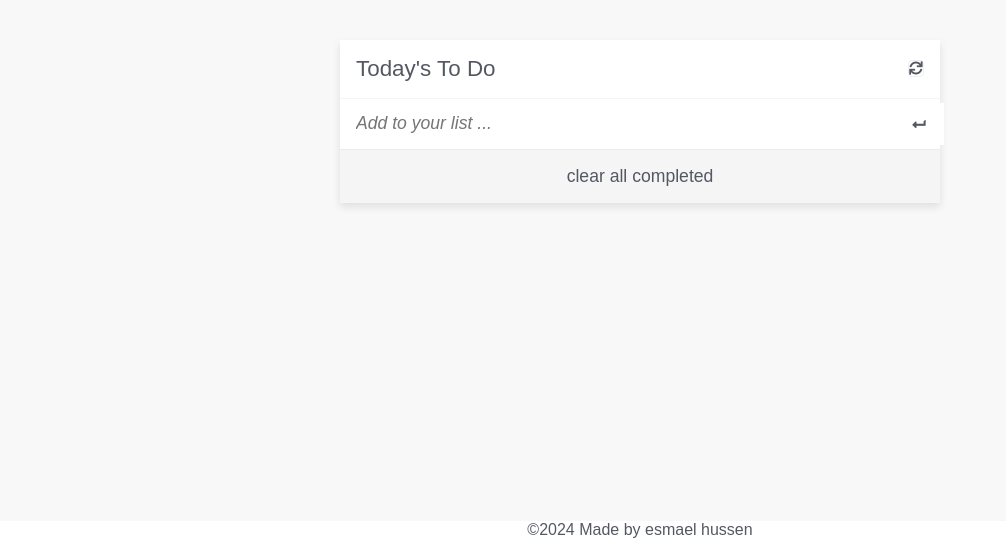
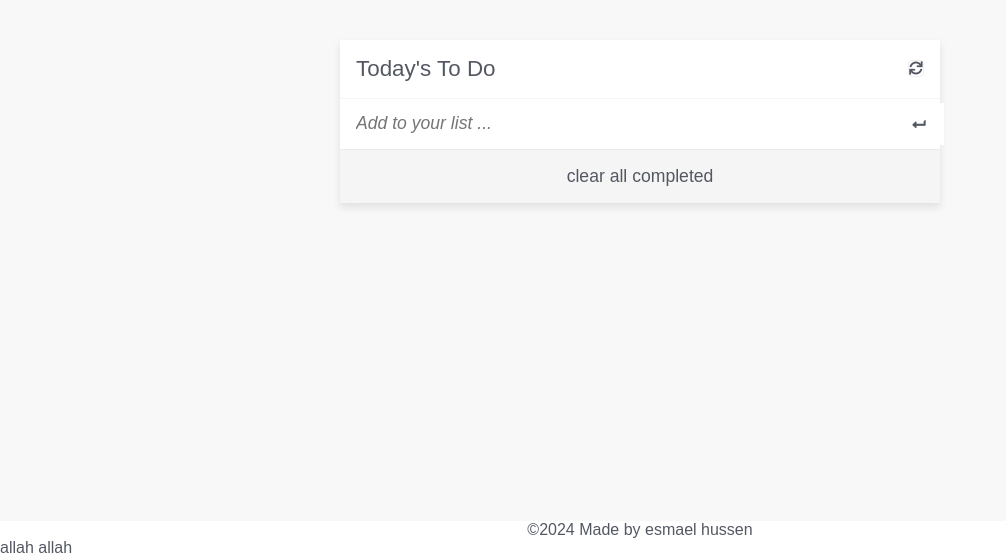
Before and after one commit to esmaelhussen/To-do-list, a website built with webpack: page src/index.html in a window 1280 px wide. Shown: the part 279-836 px from the top of the page, without its empty margins (0-1006 px from the left). Built offline with nearby package versions, Linux system fonts and the light colour scheme.

Commit message:
for git bisect

```diff
--- a/src/index.html
+++ b/src/index.html
@@ -33,5 +33,6 @@
   </main>
 
   <footer class="foot">&#169;2024 Made by esmael hussen</footer>
+  <p>allah allah</p>
   </body>
 </html>
```
